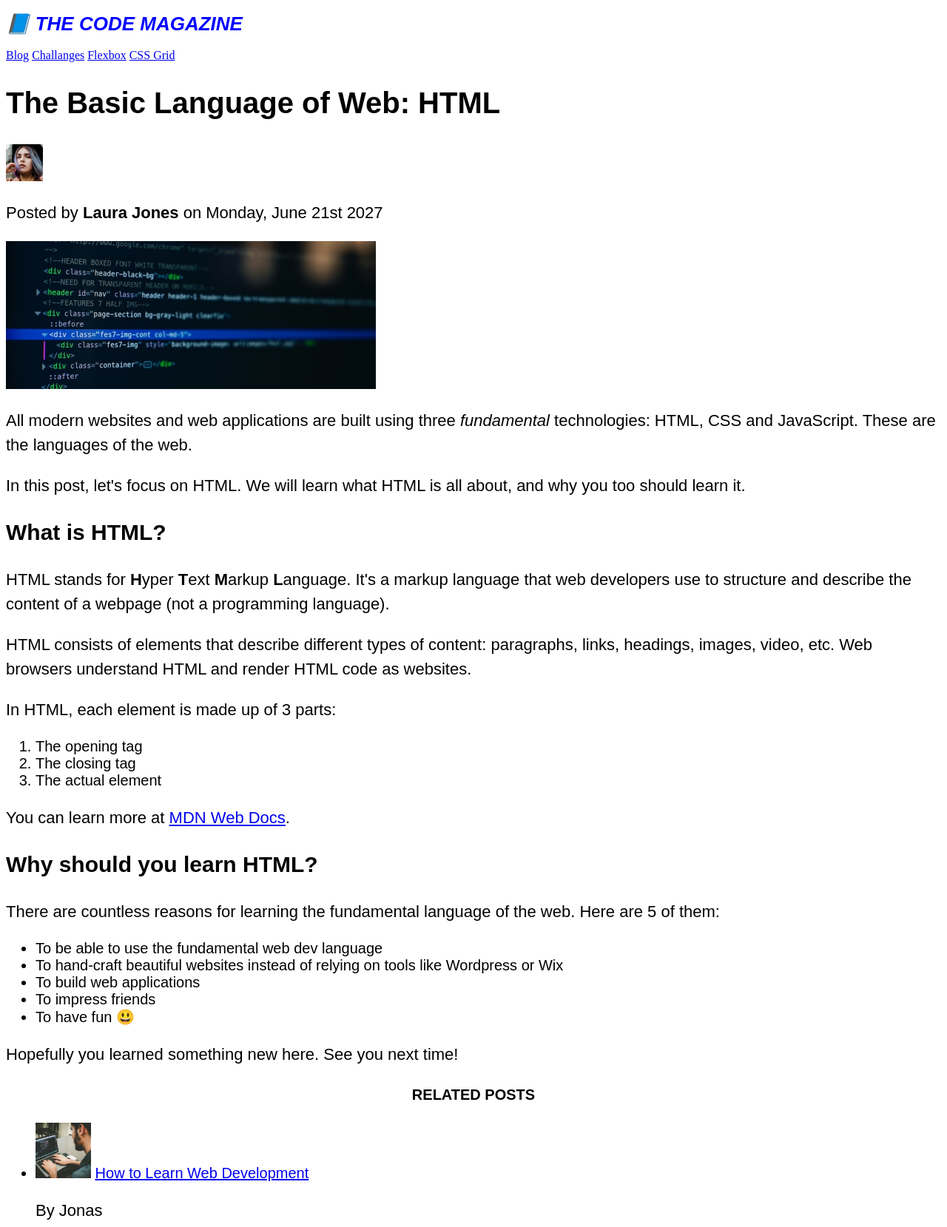
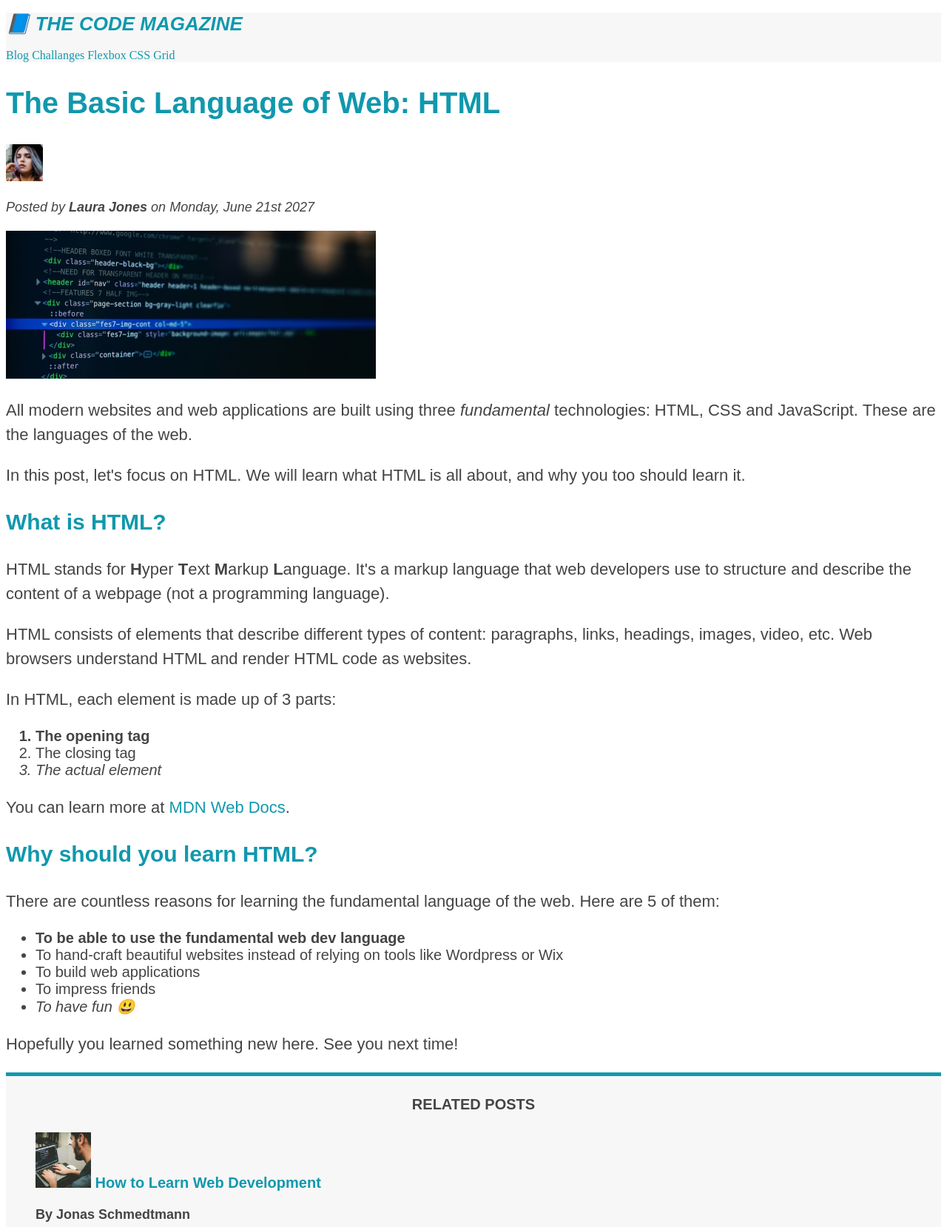
Before and after one commit to whatifwecode/HTML-CSS, a plain HTML site: page index.html in a window 1280 px wide. Shown: the top 1659 px of the page at 74% size. Drawn offline with Linux system fonts and the light colour scheme.

Commit message:
basic is done

```diff
--- a/index.html
+++ b/index.html
@@ -1,153 +1,3 @@
-<!DOCTYPE html>
-<html lang="en">
-  <head>
-    <meta charset="UTF-8" />
-    <title>The Basic Language of Web: HTML</title>
-  </head>
-
-  <body>
-    <!-- <h1>The Basic Language of Web: HTML</h1>
-    <h2>The Basic Language of Web: HTML</h2>
-    <h3>The Basic Language of Web: HTML</h3>
-    <h4>The Basic Language of Web: HTML</h4>
-    <h5>The Basic Language of Web: HTML</h5>
-    <h6>The Basic Language of Web: HTML</h6> -->
-
-    <header>
-      <h1>📘 The Code Magazine</h1>
-
-      <nav>
-        <a href="html/blog.html">Blog</a>
-        <a href="html/challanges.html">Challanges</a>
-        <a href="html/flexbox.html">Flexbox</a>
-        <a href="html/challanges.html">CSS Grid</a>
-      </nav>
-    </header>
-
-    <article>
-      <header>
-        <h2>The Basic Language of Web: HTML</h2>
-
-        <img
-          src="img/laura-jones.jpg"
-          alt="Headshot of Laura Jones"
-          width="50"
-          height="50"
-        />
-
-        <p>Posted by <strong>Laura Jones</strong> on Monday, June 21st 2027</p>
-
-        <img
-          src="img/post-img.jpg"
-          alt="HTML code on a screen"
-          width="500"
-          height="200"
-        />
-      </header>
-
-      <p>
-        All modern websites and web applications are built using three
-        <em>fundamental</em>
-        technologies: HTML, CSS and JavaScript. These are the languages of the
-        web.
-      </p>
-
-      <p>
-        In this post, let's focus on HTML. We will learn what HTML is all about,
-        and why you too should learn it.
-      </p>
-
-      <h3>What is HTML?</h3>
-
-      <p>
-        HTML stands for <strong>H</strong>yper <strong>T</strong>ext
-        <strong>M</strong>arkup <strong>L</strong>anguage. It's a markup
-        language that web developers use to structure and describe the content
-        of a webpage (not a programming language).
-      </p>
-
-      <p>
-        HTML consists of elements that describe different types of content:
-        paragraphs, links, headings, images, video, etc. Web browsers understand
-        HTML and render HTML code as websites.
-      </p>
-
-      <p>In HTML, each element is made up of 3 parts:</p>
-
-      <ol>
-        <li>The opening tag</li>
-        <li>The closing tag</li>
-        <li>The actual element</li>
-      </ol>
-
-      <p>
-        You can learn more at
-        <a
-          href="https://developer.mozilla.org/en-US/docs/Web/HTML"
-          target="_blank"
-          >MDN Web Docs</a
-        >.
-      </p>
-
-      <h3>Why should you learn HTML?</h3>
-
-      <p>
-        There are countless reasons for learning the fundamental language of the
-        web. Here are 5 of them:
-      </p>
-
-      <ul>
-        <li>To be able to use the fundamental web dev language</li>
-        <li>
-          To hand-craft beautiful websites instead of relying on tools like
-          Wordpress or Wix
-        </li>
-        <li>To build web applications</li>
-        <li>To impress friends</li>
-        <li>To have fun 😃</li>
-      </ul>
-      <p>Hopefully you learned something new here. See you next time!</p>
-    </article>
-
-    <aside>
-      <h4>Related posts</h4>
-      <ul>
-        <li>
-          <img
-            src="img/related-1.jpg"
-            alt="A man coding"
-            height="75"
-            width="75"
-          />
-          <a href="#">How to Learn Web Development</a>
-          <p>By Jonas</p>
-        </li>
-        <li>
-          <img
-            src="img/related-2.jpg"
-            alt="Lightning strikes"<li></li><!DOCTYPE html>auto
-            height="75"
-            width="75"
-          />
-          <a href="#">The Unknown Power of CSS</a>
-          <p>By Jim Dillon</p>
-        </li>
-        <li>
-          <img
-            src="img/related-3.jpg"
-            alt="Code Lines"
-            height="75"
-            width="75"
-          />
-          <a href="#">Why JavaScript is Awesome</a>
-          <p>By Matilda</p>
-        </li>
-      </гl>
-    </aside>
-
-    <footer>Copyright &copy; 2027 by The Code Magazine</footer>
-  </body>
-</html>
 <!DOCTYPE html>
 <html lang="en">
   <head>
@@ -164,7 +14,7 @@
     <h5>The Basic Language of Web: HTML</h5>
     <h6>The Basic Language of Web: HTML</h6> -->
 
-    <header>
+    <header class="main-header">
       <h1>📘 The Code Magazine</h1>
 
       <nav>
@@ -226,7 +76,7 @@
       <p>In HTML, each element is made up of 3 parts:</p>
 
       <ol>
-        <li>The opening tag</li>
+        <li class="first-li">The opening tag</li>
         <li>The closing tag</li>
         <li>The actual element</li>
       </ol>
@@ -248,7 +98,7 @@
       </p>
 
       <ul>
-        <li>To be able to use the fundamental web dev language</li>
+        <li class="first-li">To be able to use the fundamental web dev language</li>
         <li>
           To hand-craft beautiful websites instead of relying on tools like
           Wordpress or Wix
@@ -293,7 +143,7 @@
           <a href="#">Why JavaScript is Awesome</a>
           <p class="related-author">By Matilda</p>
         </li>
-      </гl>
+      </ul>
     </aside>
 
     <footer>
--- a/style.css
+++ b/style.css
@@ -1,10 +1,14 @@
 h1, h2, h3, h4, p, li {
   font-family: sans-serif;
+  color: #444;
+}
+
+h1, h2, h3 {
+  color: #1098ad;
 }
 
 h1 {
-  color: blue;
-  font-size: 26px;
+    font-size: 26px;
   text-transform: uppercase;
   font-style: italic;
 }
@@ -48,5 +52,58 @@ li {
 
 .related-posts {
   list-style: none;
+}
 
+.main-header {
+  background-color: #f7f7f7;
 }
+
+aside {
+  border-top: 5px solid #1098ad;
+  border-bottom: 5px solid #1098ad;
+  background-color: #f7f7f7;
+}
+
+/* .first-li {
+  font-weight: bold;
+} */
+
+li:first-child {
+  font-weight: bold;
+}
+
+li:last-child {
+  font-style: italic;
+}
+
+li:nth-child(2) {
+  /* color: red; */
+}
+
+/* Misconception: this won`t work :( */
+article p:first-child{
+  color: red;
+}
+
+/* Styling links */
+
+a:link {
+  color:#1098ad;
+  text-decoration: none;
+}
+
+a:visited {
+  color:#1098ad
+}
+
+a:hover {
+  color: orangered;
+  font-weight: bold;
+  text-decoration: underline orangered;
+}
+
+a:active {
+  background-color: black;
+  font-style: italic;
+}
+/* LVHA */
```
Also changed, not shown: html/blog.html (+1 -1 lines), html/challanges.html (+1 -1 lines), html/cssgrid.html (+1 -1 lines), html/flexbox.html (+1 -1 lines), notes.txt.
